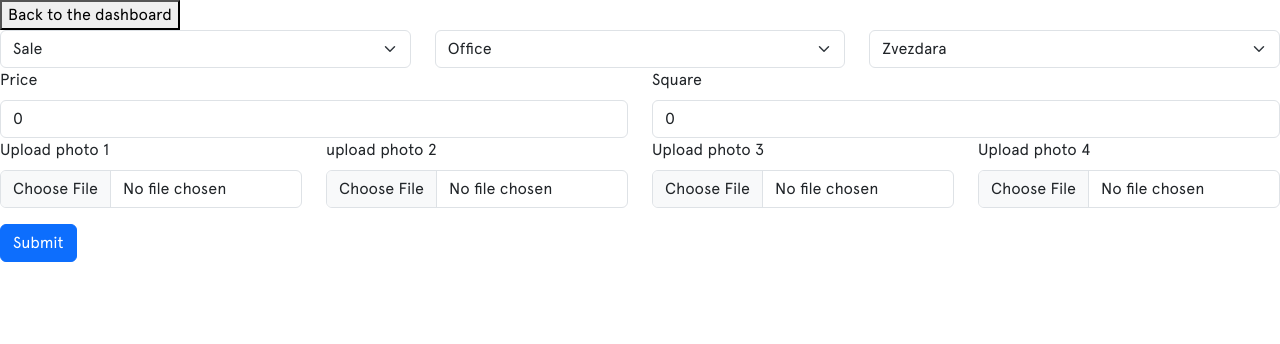
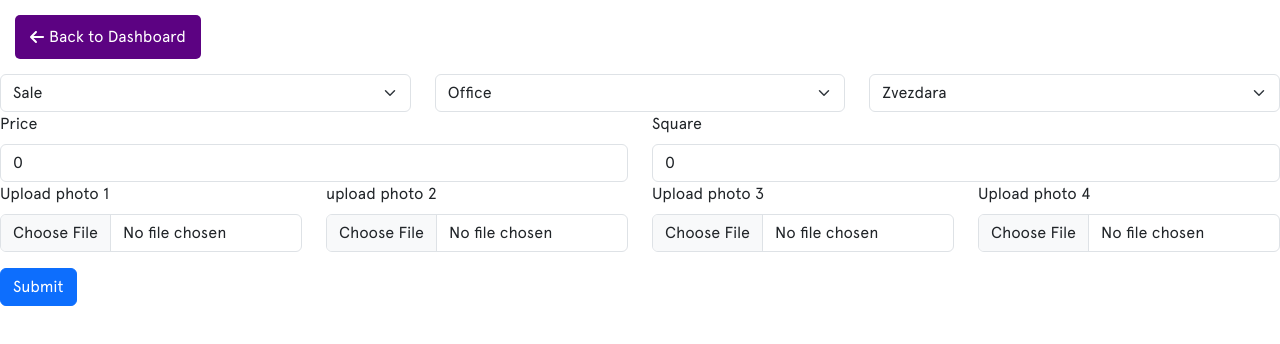
Before and after one commit to krsticzoran/real-estate-agency, a React (Create React App) app: page /dashboard/add-property in a window 1280 px wide. Shown: the top 344 px of the page. Built offline with nearby package versions, Linux system fonts and the light colour scheme.

Commit message:
back to dashboard

```diff
--- a/src/components/dashboard/BackToTheDashboard.tsx
+++ b/src/components/dashboard/BackToTheDashboard.tsx
@@ -1,12 +1,33 @@
 import { FC } from "react";
-import { useNavigate } from "react-router";
+import { Link } from "react-router-dom";
+import { FontAwesomeIcon } from "@fortawesome/react-fontawesome";
+import { faArrowLeft } from "@fortawesome/free-solid-svg-icons";
 
 const BackToTheDashboard: FC = () => {
-  const navigate = useNavigate();
-  const handleReturnBackClick = () => {
-    navigate("/dashboard/");
+  const buttonStyle = {
+    margin: "15px",
+    textDecoration: "none",
+    padding: "10px 15px",
+    backgroundColor: "#5c0282",
+    color: "#fff",
+    borderRadius: "5px",
+    display: "flex",
+    alignItems: "center",
+    cursor: "pointer",
+    transition: "background-color 0.3s ease",
+    width: "fit-content",
   };
-  return <button onClick={handleReturnBackClick}>Back to the dashboard</button>;
+
+  const iconStyle = {
+    marginRight: "5px",
+  };
+
+  return (
+    <Link to="/dashboard" style={buttonStyle}>
+      <FontAwesomeIcon icon={faArrowLeft} style={iconStyle} />
+      Back to Dashboard
+    </Link>
+  );
 };
 
 export default BackToTheDashboard;
```
